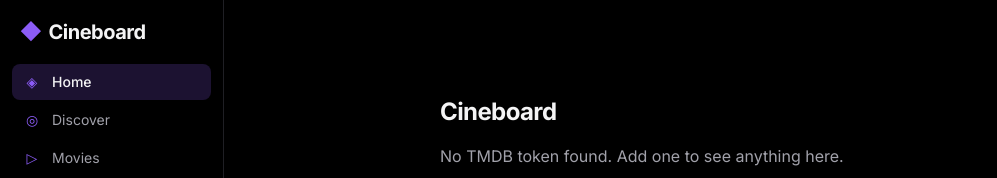
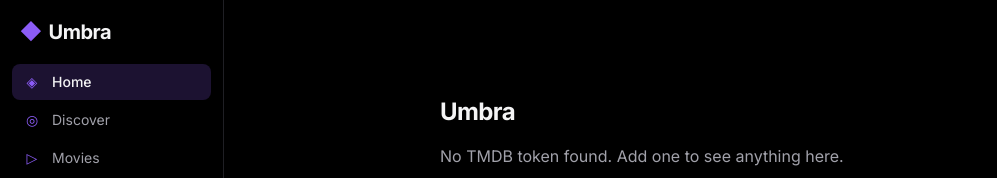
Before and after one commit to Nishantjha1997/Umbrestream, a Next.js app: page / in a window 1280 px wide. Shown: the top 178 px of the page, without its empty margins (0-997 px from the left). Built offline with nearby package versions, Linux system fonts and the light colour scheme.

Commit message:
Rename project to Umbra and document workspace layout

```diff
--- a/package.json
+++ b/package.json
@@ -1,5 +1,5 @@
 {
-  "name": "cineboard",
+  "name": "umbra",
   "version": "0.1.0",
   "private": true,
   "scripts": {
--- a/src/app/layout.tsx
+++ b/src/app/layout.tsx
@@ -10,7 +10,7 @@ const inter = Inter({
 });
 
 export const metadata: Metadata = {
-  title: "Cineboard",
+  title: "Umbra",
   description: "Browse movies, TV and anime.",
 };
 
--- a/src/app/page.tsx
+++ b/src/app/page.tsx
@@ -65,7 +65,7 @@ export default async function HomePage() {
 function Shell({ children }: { children: React.ReactNode }) {
   return (
     <div className="mx-auto max-w-2xl px-6 py-24">
-      <h1 className="mb-4 text-2xl font-bold tracking-tight">Cineboard</h1>
+      <h1 className="mb-4 text-2xl font-bold tracking-tight">Umbra</h1>
       {children}
     </div>
   );
--- a/src/app/title/[mediaType]/[id]/page.tsx
+++ b/src/app/title/[mediaType]/[id]/page.tsx
@@ -16,12 +16,12 @@ export async function generateMetadata(props: {
   params: Promise<{ mediaType: string; id: string }>;
 }) {
   const { mediaType, id } = await props.params;
-  if (!isTmdbConfigured() || !isDetailMediaType(mediaType)) return { title: "Cineboard" };
+  if (!isTmdbConfigured() || !isDetailMediaType(mediaType)) return { title: "Umbra" };
 
   const detail = await fetchTitleDetail(mediaType, Number(id));
   return detail
-    ? { title: `${detail.title} — Cineboard`, description: detail.overview.slice(0, 160) }
-    : { title: "Not found — Cineboard" };
+    ? { title: `${detail.title} — Umbra`, description: detail.overview.slice(0, 160) }
+    : { title: "Not found — Umbra" };
 }
 
 export default async function TitlePage(props: {
--- a/src/components/layout/Sidebar.tsx
+++ b/src/components/layout/Sidebar.tsx
@@ -24,7 +24,7 @@ export function Sidebar() {
     <aside className="sticky top-0 hidden h-dvh w-56 shrink-0 flex-col border-r border-[var(--color-border)] bg-[var(--color-bg)] md:flex">
       <Link href="/" className="flex h-16 items-center px-5 text-xl font-bold tracking-tight">
         <span className="text-[var(--color-accent)]">◆</span>
-        <span className="ml-2">Cineboard</span>
+        <span className="ml-2">Umbra</span>
       </Link>
 
       <nav className="flex-1 overflow-y-auto px-3 pb-6">
```
Also changed, not shown: 2 other files (tests, documents, lock files or other folders).
